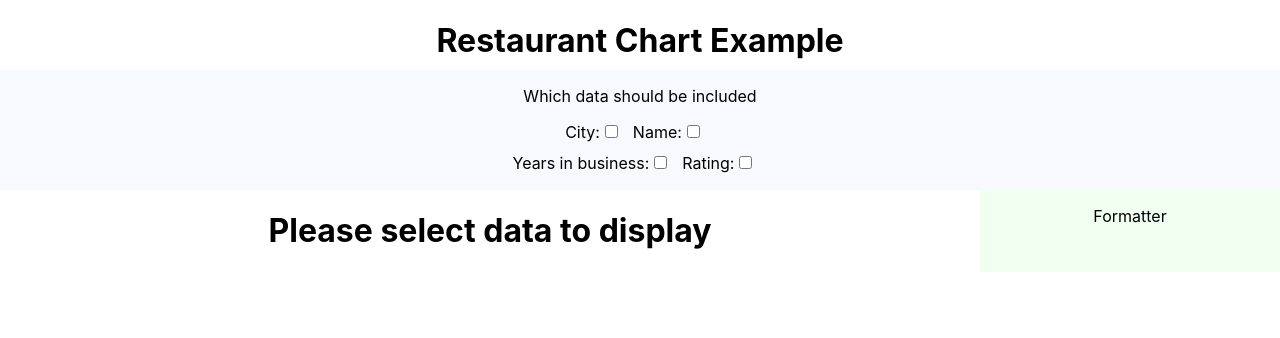
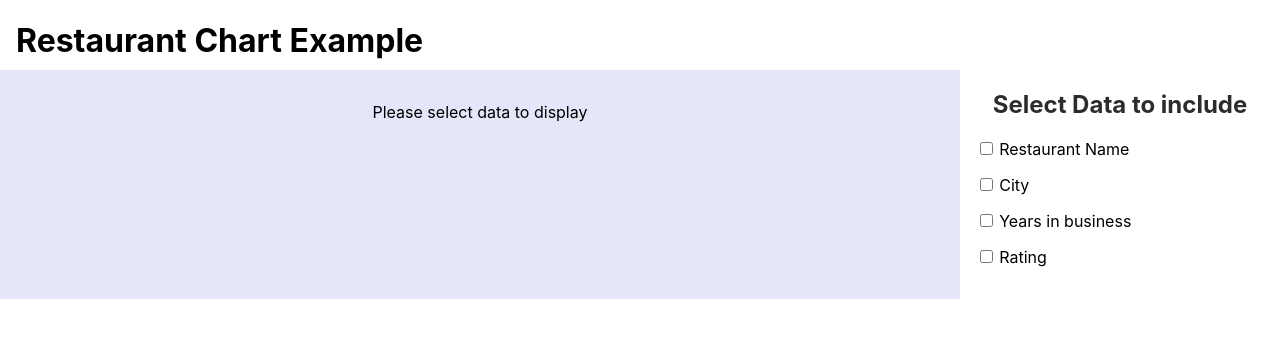
Before and after one commit to chrhagel/chart-experiment, a React (Create React App) app: page / in a window 1280 px wide. Shown: the top 338 px of the page. Built offline with nearby package versions, Linux system fonts and the light colour scheme.

Commit message:
changed styles and moved elements around

```diff
--- a/src/App.js
+++ b/src/App.js
@@ -58,9 +58,9 @@ class App extends React.Component {
           />
         </div>
 
-        <div className="format-area">
+        {/* <div className="format-area">
           <Formatter />
-        </div>
+        </div> */}
 
         {/* <div><Text text="Try click on rect" /></div> */}
       </div>
--- a/src/components/Dataselector.js
+++ b/src/components/Dataselector.js
@@ -23,12 +23,21 @@ class Dataselector extends React.Component {
   };
 
   render() {
-
     return (
       <>
-        <p>Which data should be included</p>
+        <h2>Select Data to include</h2>
         <form>
-          <label for="city">City:</label>
+          <div className="form-element">
+            <input
+              type="checkbox"
+              id="name"
+              name="name"
+              ref={this.nameRef}
+              onChange={this.handleCheck}
+            />
+            <label for="name">Restaurant Name</label>
+          </div>
+          <div className="form-element">
             <input
               type="checkbox"
               id="city"
@@ -36,19 +45,9 @@ class Dataselector extends React.Component {
               ref={this.cityRef}
               onChange={this.handleCheck}
             />
-
-          <label for="name">Name:</label>
-          <input
-            type="checkbox"
-            id="name"
-            name="name"
-            ref={this.nameRef}
-            onChange={this.handleCheck}
-          />
-
-          <br />
-
-          <label for="years">Years in business:</label>
+            <label for="city">City</label>
+          </div>
+          <div className="form-element">
             <input
               type="checkbox"
               id="years"
@@ -56,8 +55,9 @@ class Dataselector extends React.Component {
               ref={this.yearsRef}
               onChange={this.handleCheck}
             />
-
-          <label for="rating">Rating:</label>
+            <label for="years">Years in business</label>
+          </div>
+          <div className="form-element">
             <input
               type="checkbox"
               id="rating"
@@ -65,6 +65,8 @@ class Dataselector extends React.Component {
               ref={this.ratingRef}
               onChange={this.handleCheck}
             />
+            <label for="rating">Rating</label>
+          </div>
         </form>
       </>
     );
--- a/src/components/VizContainer.js
+++ b/src/components/VizContainer.js
@@ -33,7 +33,7 @@ class VizContainer extends React.Component {
         return this.makeBar("rating");
       }
     } else {
-      return <h1>Please select data to display</h1>;
+      return <p>Please select data to display</p>;
     }
   };
 
--- a/src/index.css
+++ b/src/index.css
@@ -1,3 +1,4 @@
+/* basics */
 body {
   margin: 0;
   font-family: -apple-system, BlinkMacSystemFont, "Segoe UI", "Roboto", "Oxygen",
@@ -17,10 +18,11 @@ svg g rect {
   fill: #61dafb;
 }
 
+/* layout */
 .App {
   display: grid;
-  grid-template-columns: auto 300px;
-  grid-template-rows: 70px 120px auto;
+  grid-template-columns: auto 25%;
+  grid-template-rows: 70px 0px auto;
 }
 
 .header-area {
@@ -29,36 +31,68 @@ svg g rect {
 }
 
 .data-picker-area {
-  grid-column: 1 / span 2;
-  grid-row: 2;
-  background-color: ghostwhite;
+  grid-column: 2;
+  grid-row: 3;
+  /* background-color: rgb(235, 53, 189); */
 }
 
 .chart-area {
   grid-column: 1;
   grid-row: 3;
-  /* background-color: lavender; */
+  background-color: lavender;
 }
 
-.format-area {
+/* .format-area {
   grid-column: 2;
   grid-row: 3;
   background-color: honeydew;
-}
+} */
 
-.data-picker-area input {
+/* text and margins */
+/* .data-picker-area input {
   margin: 0px 15px 15px 5px;
-}
+} */
 
 th {
-  text-align: left;
   text-transform: capitalize;
 }
-td {
-  padding: 0.5em 1em 0 0;
+th, td {
+  padding: 0.5em 2.5em 0 0rem;
   text-align: left;
 }
 
 td.num {
   text-align: center;
 }
+
+h1 {
+  text-align: left;
+  margin-left: 1rem;
+}
+
+.chart-area {
+  padding: 1rem;
+}
+.data-picker-area {
+  padding: 0rem 1rem 1rem 1rem;
+}
+
+.data-picker-area h2 {
+  color: rgb(44, 44, 44);
+}
+
+.form-element {
+  display: flex;
+  flex-direction: row;
+  align-items: center;
+  padding: 0rem 0rem 1rem 0rem;
+}
+
+.form-element label {
+margin-left: 0.2rem;
+}
+
+.chart-area p {
+  text-align: center;
+  vertical-align: middle;
+}
--- a/src/sample-restaurants.js
+++ b/src/sample-restaurants.js
@@ -1,98 +1,98 @@
 const restaurants = {
   d1: {
+    name: "Pine Lake Alehouse",
     city: "Sammamish",
-    name: "Pine Lake Alehouse",
     years: 17,
     rating: 80
   },
   d2: {
+    name: "Venison",
     city: "Sammamish",
-    name: "Venison",
     years: 1,
     rating: 90
   },
   d3: {
+    name: "Teriaky Place",
     city: "Sammamish",
-    name: "Teriaky Place",
     years: 20,
     rating: 30
   },
   d4: {
+    name: "Pagliacho",
     city: "Sammamish",
-    name: "Pagliacho",
     years: 1,
     rating: 50
   },
   d5: {
+    name: "Mod Pizza",
     city: "Sammamish",
-    name: "Mod Pizza",
     years: 5,
     rating: 90
   },
   d6: {
+    name: "Sammamish Cafe",
     city: "Sammamish",
-    name: "Sammamish Cafe",
     years: 4,
     rating: 30
   },
   d7: {
+    name: "Tanoor",
     city: "Sammamish",
-    name: "Tanoor",
     years: 4,
     rating: 60
   },
   d8: {
+    name: "RN 74",
     city: "Seattle",
-    name: "RN 74",
     years: 10,
     rating: 80
   },
 
   d9: {
+    name: "Fiasco",
     city: "Freemont",
-    name: "Fiasco",
     years: 4,
     rating: 70
   },
 
   d10: {
+    name: "Mamnoon",
     city: "Capitol Hill",
-    name: "Mamnoon",
     years: 5,
     rating: 70
   },
 
   d11: {
+    name: "Stone Korean",
     city: "Redmond",
-    name: "Stone Korean",
     years: 9,
     rating: 70
   },
 
   d12: {
+    name: "Bai Tong",
     city: "Redmond",
-    name: "Bai Tong",
     years: 7,
     rating: 60
   },
 
   d13: {
+    name: "Oddfellows",
     city: "Capitol Hill",
-    name: "Oddfellows",
     years: 6,
     rating: 60
   },
 
   d14: {
+    name: "Woodblock",
     city: "Redmond",
-    name: "Woodblock",
     years: 7,
     rating: 80
   },
 
   d15: {
+    name: "Honey hole",
     city: "Capitol Hill",
-    name: "Honey hole",
     years: 15,
     rating: 20
   }
```
Lines whose indentation alone changed are shown as unchanged.
